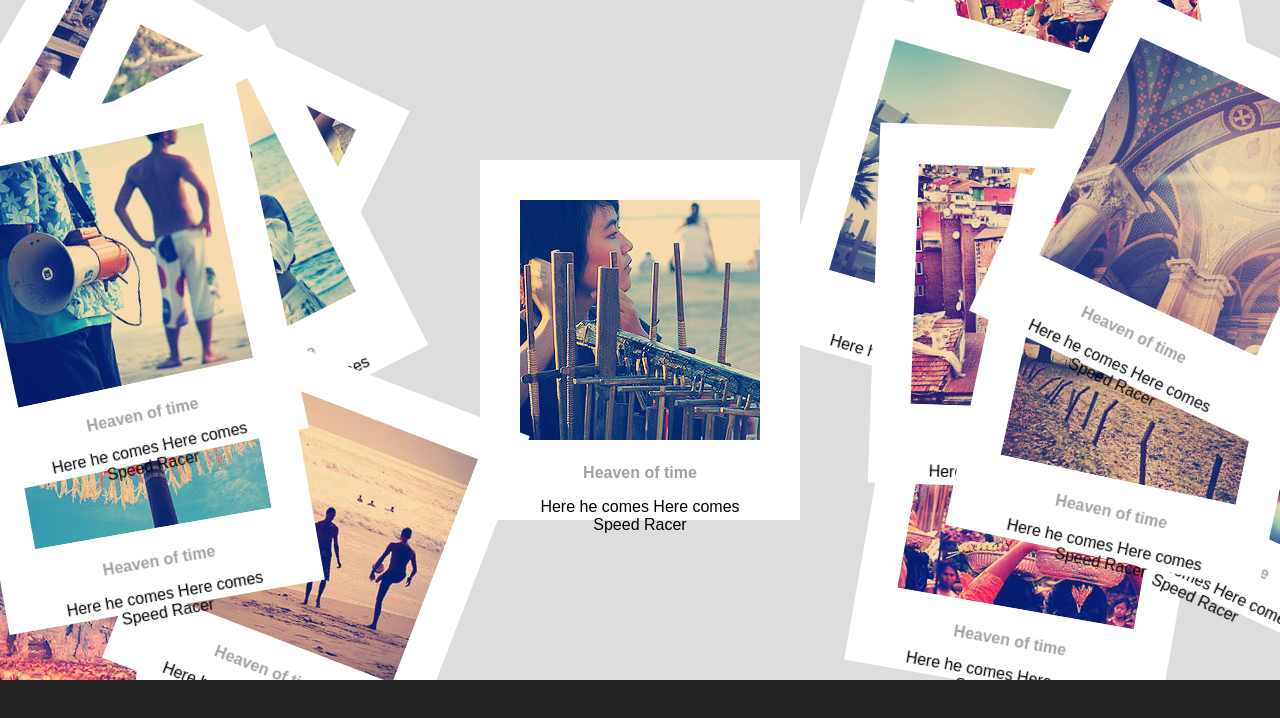
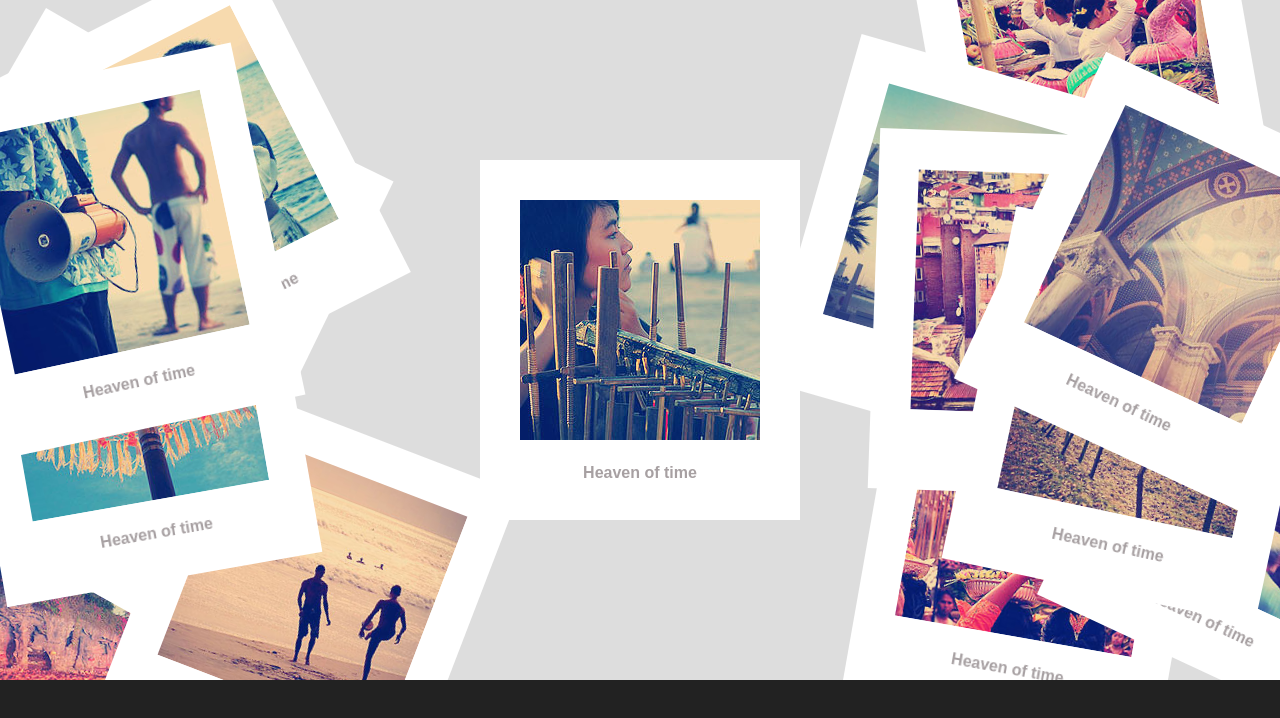
Before and after one commit to lemontree2000/react-gallery, a React app: page / in a window 1280 px wide. Shown: the top 718 px of the page. Built offline with nearby package versions, Linux system fonts and the light colour scheme.

Commit message:
finsh imgFigure

```diff
--- a/src/components/App/App.less
+++ b/src/components/App/App.less
@@ -13,6 +13,7 @@
             height: 100%;
             overflow: hidden;
             background-color: #ddd;
+            perspective: 1800px;
             .img-figure {
                 position: absolute;
                 width: 320px;
@@ -23,8 +24,10 @@
                 background-color: #fff;
                 cursor: pointer;
                 transform-style: preserve-3d;
+                transform-origin: 0 50% 0;
+                transition: transform .6s ease-in-out, left .6s ease-in-out,top .6s ease-in-out;
                 &.is-inverse {
-                    transform: rotateX(180deg)
+                    transform: translate(320px) rotateY(180deg);
                 }
             }
             figcaption {
@@ -34,6 +37,20 @@
                     color: #a7a0a2;
                     font-size: 16px;
                 }
+            }
+            .img-back{
+                position: absolute;
+                left: 0;
+                top: 0;
+                width:100%;
+                height:100%;
+                padding:50px 40px;
+                overflow:auto;
+                color: #666;
+                background: #fff;
+                transform: rotateY(180deg) translateZ(1px);
+                box-sizing: border-box;
+                backface-visibility:hidden;
             }
         }
         // controller ----start
--- a/src/components/App/App.tsx
+++ b/src/components/App/App.tsx
@@ -78,7 +78,8 @@ class App extends React.Component {
         //     top: '0'
         //   },
         //   rotate: 0,
-        //   isInverse: false
+        //   isInverse: false,
+        //   isCenter: false,
         // }
       ]
     }
@@ -127,10 +128,12 @@ class App extends React.Component {
     let topImgSpliceIndex = 0;
     const imgsArrangeCenterArr: any[0] = imgsArrangeArr.splice(centerIndex, 1)
     // 首先居中 centerIndex 的图片
-    imgsArrangeCenterArr[0].pos = centerPos;
-
     // 居中的centerIndex的图片不需要旋转
-    imgsArrangeCenterArr[0].rotate = 0;
+    imgsArrangeCenterArr[0] = {
+      isCenter: true,
+      pos: centerPos,
+      rotate: 0,
+    }
 
     // 取出要布局上侧的图片的状态信息
     topImgSpliceIndex = Math.ceil(Math.random() * (imgsArrangeArr.length - topImgNum));
@@ -139,6 +142,7 @@ class App extends React.Component {
     // 布局位于上侧的图片
     imgsArrangeTopArr.forEach((item: any, index: number) => {
       imgsArrangeTopArr[index] = {
+        isCenter: false,
         pos: {
           left: getRangeRandom(vPosRangeX[0], vPosRangeX[1]),
           top: getRangeRandom(vPosRangeTopY[0], vPosRangeTopY[1])
@@ -160,11 +164,12 @@ class App extends React.Component {
         hPosRangeLORX = hPosRangeRightSecX;
       }
       imgsArrangeArr[i] = {
+        isCenter: false,
         pos: {
           left: getRangeRandom(hPosRangeLORX[0], hPosRangeLORX[1]),
           top: getRangeRandom(hPosRangeY[0], hPosRangeY[1])
         },
-        rotate: get30DegRandom()
+        rotate: get30DegRandom(),
       }
     }
 
@@ -175,7 +180,6 @@ class App extends React.Component {
     this.setState({
       imgsArrangeArr
     });
-    console.log(imgsArrangeArr);
   }
   // 组件挂载以后， 为每张图片计算其位置的范围
   public componentDidMount() {
--- a/src/components/ImgFigure/ImgFigure.tsx
+++ b/src/components/ImgFigure/ImgFigure.tsx
@@ -10,19 +10,26 @@ class ImgFigure extends React.Component<IimageArrType, {}> {
         // console.log(this.props);
     }
     public handleClick(e: any) {
+        if (this.props.arrange.isCenter) {
+            this.props.inverse();
+        } else {
+            this.props.center();
+        }
         e.preventDefault();
         e.stopPropagation();
-
-        this.props.inverse();
     }
     public render() {
         let styles: any = {};
         if (this.props.arrange.pos) {
-            styles = this.props.arrange.pos;
+            // 防止内存引用
+            styles = Object.assign({}, this.props.arrange.pos);
         }
 
-        if (this.props.arrange.rotate && !styles.transform) {
+        if (this.props.arrange.rotate) {
             styles.transform = `rotate(${this.props.arrange.rotate})`;
+        }
+        if (this.props.arrange.isCenter) {
+            styles.zIndex = 11;
         }
 
         let imgFigureClassName = 'img-figure';
```
